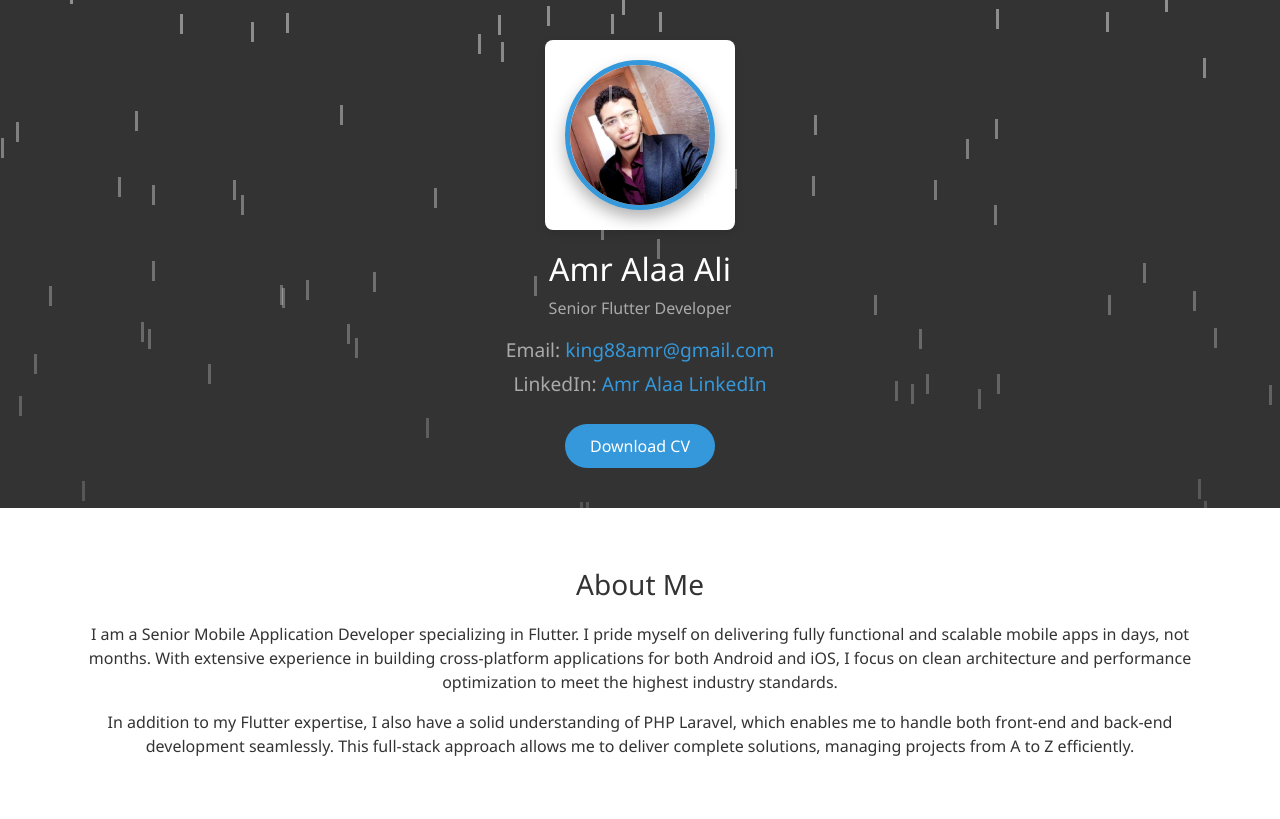
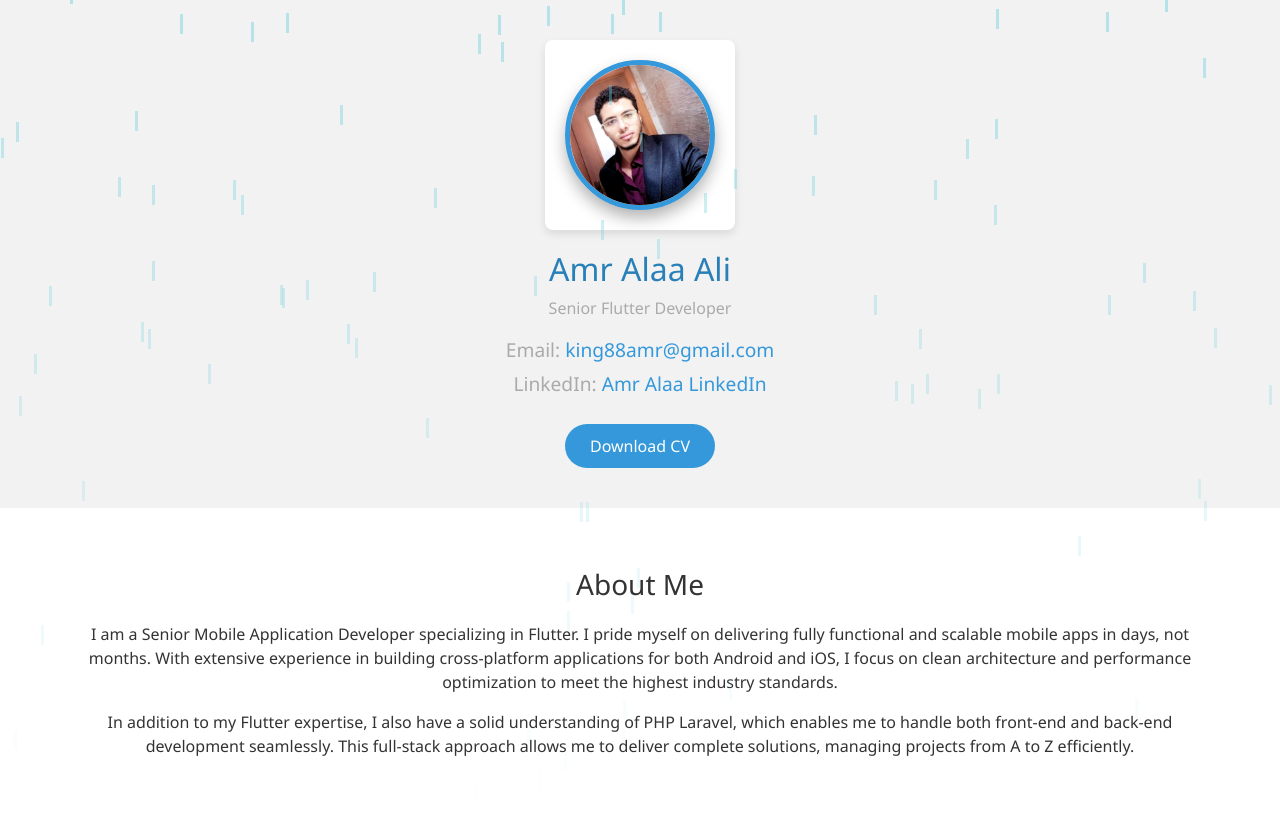
Before and after one commit to Amr8tom/MY_CV, a plain HTML site: page index.html in a window 1280 px wide. Shown: the top 819 px of the page. Drawn offline with nearby package versions, Linux system fonts and the light colour scheme.

Commit message:
update style

```diff
--- a/index.html
+++ b/index.html
@@ -16,7 +16,7 @@
         /* Header section */
         header {
             padding: 40px 0;
-            background-color: #333; /* Header background remains dark */
+            background-color: #f2f2f2; /* Header background remains dark */
             text-align: center;
             position: relative;
         }
@@ -49,7 +49,7 @@
         header h1 {
             font-size: 2.5rem;
             margin-top: 20px;
-            color: #fff;
+            color: #2980b9;
         }
 
         header p {
@@ -182,7 +182,7 @@
             position: absolute;
             width: 3px;
             height: 20px;
-            background-color: rgba(255, 255, 255, 0.5);
+            background-color: rgba(106, 206, 219, 0.5);
             animation: fall linear infinite;
             opacity: 0;
         }
```
